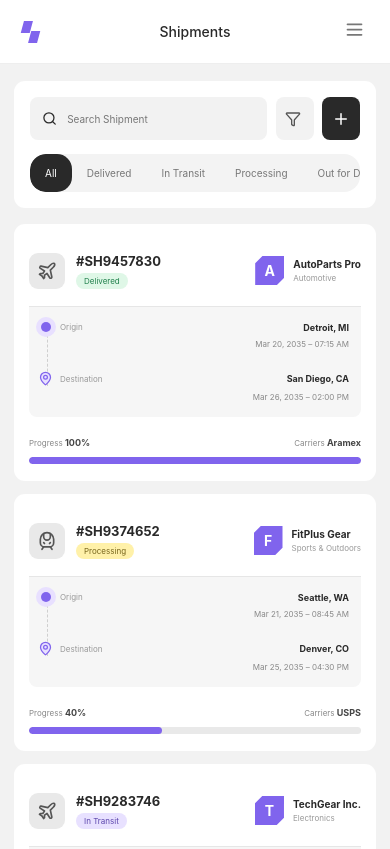
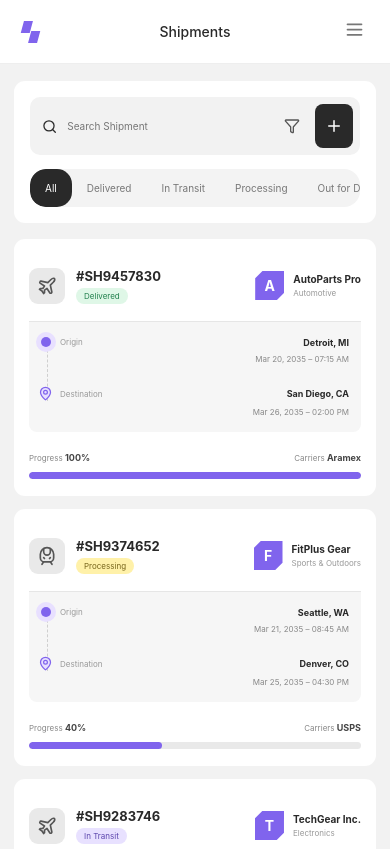
Before and after one commit to dhurbo308/ShipNow, a Next.js app: page /shipments in a window 390 px wide. Shown: the top 849 px of the page. Built offline with nearby package versions, Linux system fonts and the light colour scheme.

Commit message:
fix: unify mobile shipment grid search control

```diff
--- a/app/globals.css
+++ b/app/globals.css
@@ -1231,6 +1231,29 @@ button:focus-visible, a:focus-visible {
     color: #fff;
     background: #292929;
   }
+  .grid-view .shipments-toolbar .shipment-controls {
+    grid-template-columns: minmax(0, 1fr) 34px 38px;
+    height: 58px;
+    gap: 4px;
+    border-radius: 10px;
+    padding: 7px;
+    background: #f2f2f2;
+  }
+  .grid-view .shipments-toolbar .shipment-controls label {
+    height: 44px;
+    padding: 0 5px;
+    background: transparent;
+  }
+  .grid-view .shipments-toolbar .shipment-controls > button:not(.mobile-new-shipment) {
+    width: 34px;
+    height: 44px;
+    padding: 0;
+    background: transparent;
+  }
+  .grid-view .shipments-toolbar .shipment-controls .mobile-new-shipment {
+    width: 38px;
+    height: 44px;
+  }
   .shipment-controls span { display: none; }
   .shipment-controls select { display: none; }
   .shipment-card-grid { grid-template-columns: 1fr; gap: 13px; }
```
